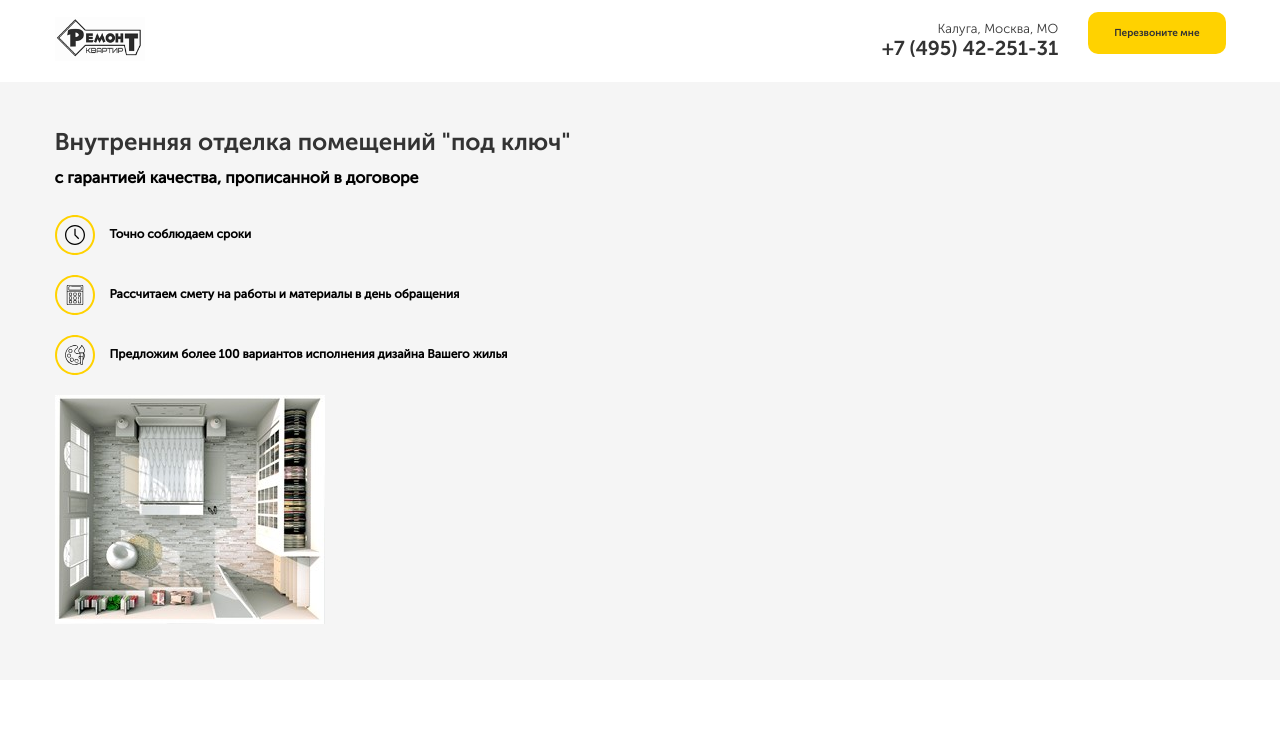
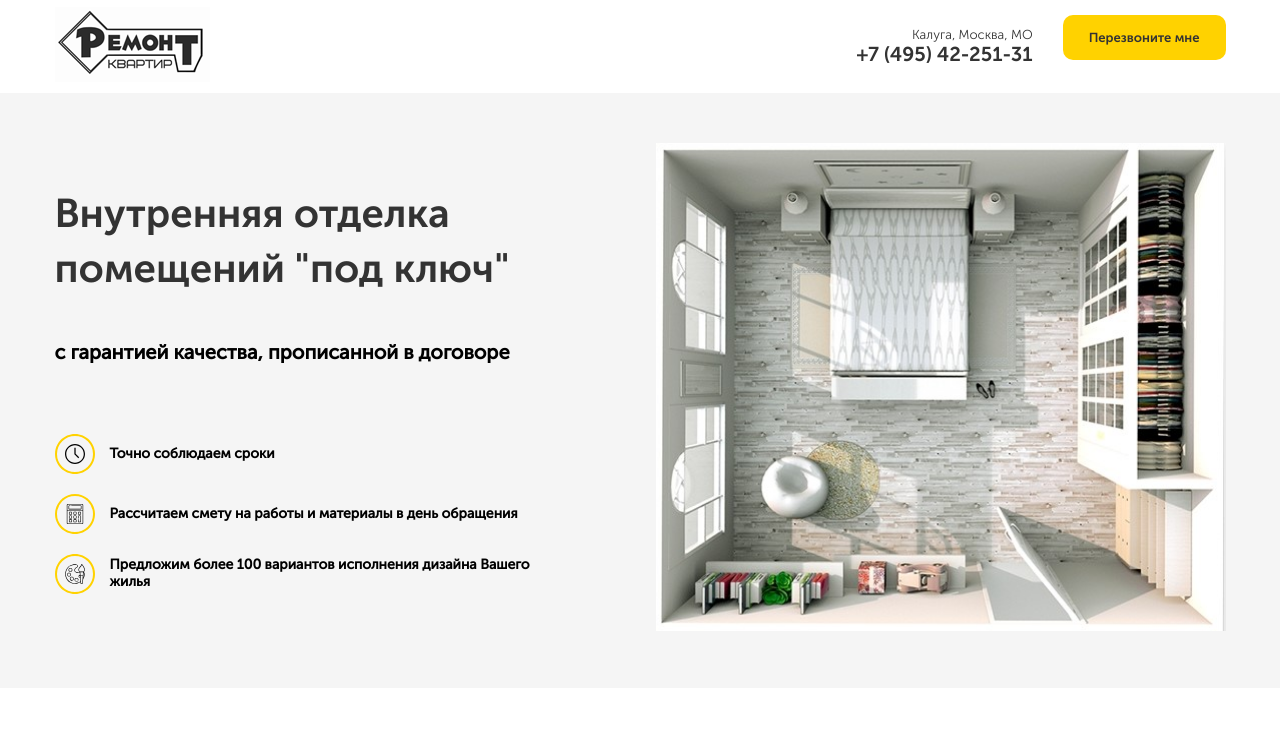
Before and after one commit to Spllit/Repair-of-flats, a plain HTML site: page index.html in a window 1280 px wide. Shown: the top 730 px of the page. Drawn offline with Linux system fonts and the light colour scheme.

Commit message:
was improved responsive of the site

```diff
--- a/index.html
+++ b/index.html
@@ -14,7 +14,7 @@
     <div class="container">
         <nav class="navbar">
             <div class="navbar__logo">
-                <img src="./img/navbar__logo/logo.png" alt="logo">
+                <img src="./img/navbar__logo/logo.png" alt="logo" class="navbar__logo_img">
             </div>
             <!-- /navbar__logo -->
             <div class="navbar__contact">
@@ -35,6 +35,8 @@
     <!-- /container -->
     <main class="main">
         <div class="container">
+            <div class="main__flex-wrap">
+                <div class="main__flex-item-left">
                     <h1 class="main__title title">
                         Внутренняя отделка помещений "под ключ"
                     </h1>
@@ -42,8 +44,7 @@
                         с гарантией качества, прописанной в договоре
                     </h2>
                     <div class="advantages">
-                <div class="advantages__item1">
-                    <div class="advantages__row">
+                        <div class="advantages__items">
                             <div class="advantages__img">
                                 <img src="./img/advantages/circle.svg" alt="circle">
                                 <img src="./img/advantages/watch.svg" alt="watch" class="advantages__item">
@@ -52,10 +53,8 @@
                                 <span>Точно соблюдаем сроки</span>
                             </div>
                         </div>
-                </div>
                         <!-- /advantages__item1 -->
-                <div class="advantages__item2">
-                    <div class="advantages__row">
+                        <div class="advantages__items">
                             <div class="advantages__img">
                                 <img src="./img/advantages/circle.svg" alt="circle">
                                 <img src="./img/advantages/calc.svg" alt="watch" class="advantages__item">
@@ -65,10 +64,8 @@
                                         и материалы в день обращения</span>
                             </div>
                         </div>
-                </div>
                         <!-- /advantages__item2 -->
-                <div class="advantages__item3">
-                    <div class="advantages__row">
+                        <div class="advantages__items">
                             <div class="advantages__img">
                                 <img src="./img/advantages/circle.svg" alt="circle">
                                 <img src="./img/advantages/paint.svg" alt="watch" class="advantages__item">
@@ -77,12 +74,13 @@
                                 <span>Предложим более 100 вариантов
                                         исполнения дизайна Вашего жилья</span></div>
                         </div>
-                </div>
                         <!-- /advantages__item3 -->
                     </div>
+                </div>
                 <!-- /advantages -->
-            <div class="main_img">
-                <img src="./img/main/main__img.jpg" alt="main bed">
+                <div class="main__img">
+                    <img src="./img/main/flat.jpg" alt="main bed" class="main__img_image">
+                </div>
             </div>
         </div>
         <!-- /container  -->
--- a/sass/_header.sass
+++ b/sass/_header.sass
@@ -5,7 +5,7 @@
     flex-wrap: wrap
     padding-top: 17px
     padding-bottom: 17px
-    img
+    &__logo_img
         width: 90px
     &__contact
         display: flex
@@ -16,7 +16,7 @@
         flex-direction: column
         color: $text
         text-align: right
-    @media screen and ( max-width: 425px )
+    @media screen and ( max-width: 456px )
         .navbar__info
             display: none
     &__adress
@@ -37,3 +37,13 @@
         +bold
         &:hover
             cursor: pointer
+@media screen and ( min-width: 768px )
+    .navbar__logo_img
+        width: 155px
+    .navbar__callme
+        font-size: 13px
+        width: 170px
+        height: 49px
+    .navbar
+        padding-top: 7px
+        padding-bottom: 7px
--- a/sass/_hero.sass
+++ b/sass/_hero.sass
@@ -17,6 +17,11 @@
 .advantages
     display: flex
     flex-direction: column
+    &__items
+        display: flex
+        align-items: center
+    & > div:not(:last-child)
+        margin-bottom: 20px
     &__img
         width: 40px
         height: 40px
@@ -27,15 +32,44 @@
         position: absolute
         left: 25%
         top: 25%
-    &__row
-        display: flex
-        align-items: center
-        padding-bottom: 20px
     &__span
         margin-left: 15px
         +medium
         font-size: 12px
-.main__img
-    margin-left: auto
-    margin-right: auto
-    margin-top: 38px
+    .main_image
+        display: block
+        margin: 0 auto
+        width: 270px
+        height: 231px
+@media screen and ( max-width: 769px ) and ( min-width: 426px)
+    .main__img_image
+        width: 350px
+        height: 350px
+@media screen and ( min-width: 769px )
+    .main
+        padding-top: 50px
+        padding-bottom: 52px
+    .main__flex-wrap
+        display: flex
+    .main__flex-item-left
+        padding-right: 10%
+        margin-top: auto
+        margin-bottom: auto
+    .main__img_image
+        width: 570px
+        height: 488px
+    .main__title
+        font-size: 40px
+        line-height: 55px
+        padding-bottom: 45px
+    .main__subtitle
+        font-size: 20px
+        padding-bottom: 70px
+    .advantages__span
+        font-size: 14px
+@media screen and ( max-width: 1171px )
+    .main__flex-item-left
+        padding-right: 7%
+@media screen and ( max-width: 1093px )
+    .main__flex-item-left
+        padding-right: 5%
```
Also changed, not shown: sass/_offer.sass (+0 -16 lines), css/style.css, img/main/flat.jpg (added), img/main/main__img.jpg (deleted). Lines whose indentation alone changed are shown as unchanged.
